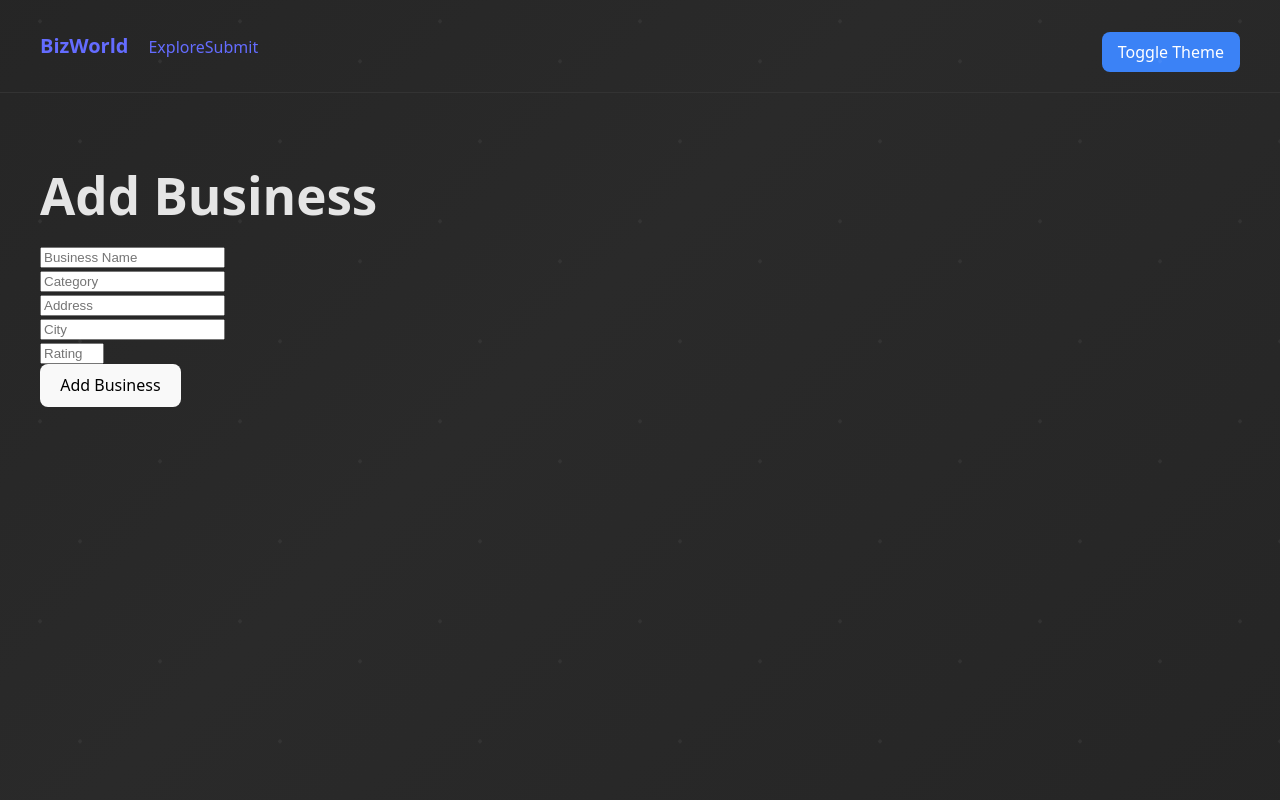
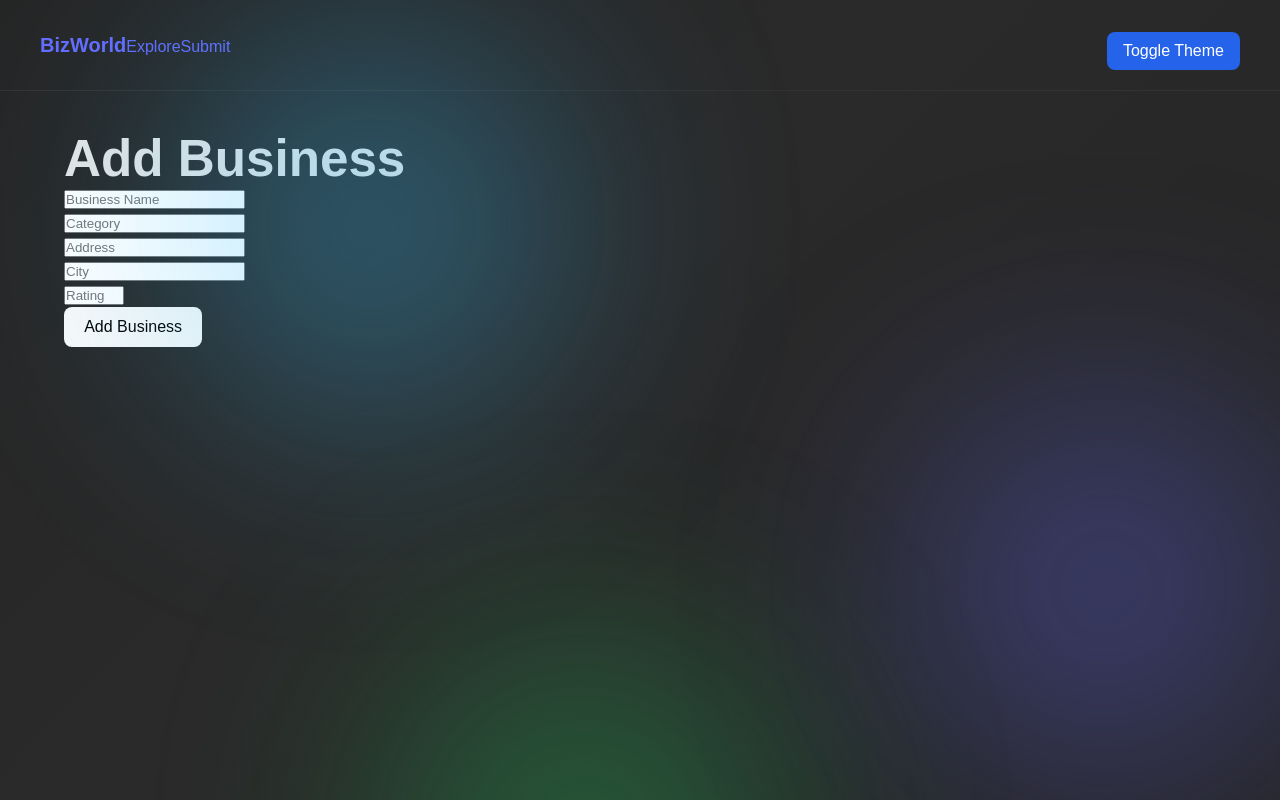
Before and after one commit to aaravruben/Locora, a React (Vite) app: page /submit in a window 1280 px wide. Shown: the top 800 px of the page. Built offline with nearby package versions, Linux system fonts and the light colour scheme.

Commit message:
simplify

```diff
--- a/src/App.css
+++ b/src/App.css
@@ -1,64 +1,31 @@
-radialGradient/* PAGE RESET */
+/* ------------------ RESET ------------------ */
 
-* {
-  box-sizing: border-box;
+*{
+box-sizing:border-box;
+margin:0;
+padding:0;
 }
 
-html, body, #root {
-  width: 100%;
-  height: 100%;
-  margin: 0;
-  padding: 10;
+html,body,#root{
+height:100%;
+width:100%;
+font-family:Arial, Helvetica, sans-serif;
 }
 
-
-/* FULL PAGE BACKGROUND */
-
-/* Animated Background */
+/* ------------------ THEME ------------------ */
 
 body.dark{
-background: linear-gradient(
--45deg,
-#1f1f1f,
-#2a2a2a,
-#1c1c1c,
-#2f2f2f
-);
-background-size: 400% 400%;
-animation: gradientMove 18s ease infinite;
 color:#e5e5e5;
+background:linear-gradient(-45deg,#1f1f1f,#2a2a2a,#1c1c1c,#2f2f2f);
+background-size:400% 400%;
+animation:gradientMove 18s ease infinite;
 }
 
 body.light{
-background: linear-gradient(
--45deg,
-#f2f2f2,
-#e8e8e8,
-#f6f6f6,
-#ececec
-);
+color:#111;
+background:linear-gradient(-45deg,#f2f2f2,#e8e8e8,#f6f6f6,#ececec);
 background-size:400% 400%;
-animation: gradientMove 18s ease infinite;
-color:#111;
-}
-.background-particles{
-position:fixed;
-top:0;
-left:0;
-width:100%;
-height:100%;
-pointer-events:none;
-background-image:
-radial-gradient(circle at 20% 20%, rgba(255,255,255,0.05) 2px, transparent 2px),
-radial-gradient(circle at 80% 40%, rgba(255,255,255,0.05) 2px, transparent 2px),
-radial-gradient(circle at 40% 80%, rgba(255,255,255,0.05) 2px, transparent 2px);
-background-size:200px 200px;
-animation:particlesMove 60s linear infinite;
-}
-
-@keyframes particlesMove{
-from{transform:translateY(0)}
-to{transform:translateY(-200px)}
+animation:gradientMove 18s ease infinite;
 }
 
 @keyframes gradientMove{
@@ -67,376 +34,7 @@ to{transform:translateY(-200px)}
 100%{background-position:0% 50%}
 }
 
-/* LIGHT MODE */
-
-.light {
-  background: #f5f5f5;
-  color: #111;
-}
-
-/* DARK MODE (GRAY) */
-
-.dark {
-  background: #181818;
-  color: #e5e5e5;
-}
-
-/* NAVBAR */
-
-.nav{
-display:flex;
-justify-content:space-between;
-align-items:center;
-padding:20px 40px;
-border-bottom:1px solid #333;
-}
-
-.logo{
-font-weight:700;
-font-size:20px;
-margin-right:20px;
-}
-
-.dark .nav {
-  border-bottom: 1px solid #333;
-}
-
-.logo {
-  font-weight: 700;
-  font-size: 20px;
-}
-
-.nav-links a {
-  margin-right: 20px;
-  text-decoration: none;
-  font-weight: 500;
-}
-
-/* PAGE CONTAINER */
-
-.container{
-max-width:1200px;
-margin:0 auto;
-padding:40px 24px;
-}
-/* TITLES */
-
-h1 {
-  font-size: 34px;
-  margin-bottom: 20px;
-}
-
-/* SEARCH BAR */
-
-.search {
-  width: 100%;
-  max-width: 500px;
-  padding: 12px;
-  border-radius: 10px;
-  border: 1px solid #ddd;
-  margin-bottom: 30px;
-}
-
-.dark .search {
-  background: #222;
-  border: 1px solid #444;
-  color: white;
-}
-
-/* GRID */
-
-/* BUSINESS GRID */
-
-.business-grid{
-display:grid;
-grid-template-columns:repeat(auto-fill,minmax(280px,1fr));
-gap:28px;
-}
-
-.card{
-background:rgba(255,255,255,0.05);
-backdrop-filter:blur(10px);
-border:1px solid rgba(255,255,255,0.1);
-padding:22px;
-border-radius:12px;
-transition:0.2s;
-cursor:pointer;
-}
-
-.card:hover{
-transform:translateY(-909090909px);
-box-shadow:0 15px 30px rgba(0,0,0,.4);
-border-color:#4a4a4a;
-}
-
-.card h3 {
-  margin-top: 0;
-  margin-bottom: 10px;
-}
-
-.card p {
-  margin: 6px 0;
-  color: #aaa;
-}
-
-.card span {
-  font-size: 14px;
-  color: #8ab4ff;
-}
-
-.rating {
-  margin-top: 10px;
-  font-size: 14px;
-}
-
-/* CARDS */
-
-.card {
-  padding: 22px;
-  border-radius: 14px;
-  border: 1px solid #e5e5e5;
-  background: white;
-  transition: 0.2s;
-}
-
-.dark .card {
-  background: #222;
-  border: 1px solid #333;
-}
-
-.card:hover {
-  transform: translateY(-4px);
-}
-
-/* CARD TEXT */
-
-.card p {
-  opacity: 0.7;
-}
-
-.card span {
-  font-size: 14px;
-  opacity: 0.6;
-}
-
-/* BUTTONS */
-
-.button {
-  display: inline-block;
-  padding: 9px 16px;
-  border-radius: 8px;
-  border: none;
-  cursor: pointer;
-  font-weight: 500;
-  margin-top: 12px;
-  background: #2563eb;
-  color: white;
-}
-
-.button:hover {
-  opacity: 0.9;
-}
-
-/* DARK BUTTON */
-
-.dark .button {
-  background: #3b82f6;
-}
-
-/* FORMS */
-
-.form {
-  display: flex;
-  flex-direction: column;
-  gap: 14px;
-  max-width: 420px;
-}
-
-.form input,
-.form textarea {
-  padding: 12px;
-  border-radius: 8px;
-  border: 1px solid #ddd;
-}
-
-.dark .form input,
-.dark .form textarea {
-  background: #222;
-  border: 1px solid #444;
-  color: white;
-}
-/* HERO */
-
-.hero {
-  margin-bottom: 40px;
-}
-
-.hero h1 {
-  font-size: 56px;
-  margin-bottom: 25px;
-}
-
-/* SEARCH */
-
-.search {
-  width: 100%;
-  max-width: 500px;
-  padding: 14px;
-  border-radius: 10px;
-  border: 1px solid #444;
-  font-size: 16px;
-}
-
-/* CARDS */
-
-.card {
-  display: block;
-  padding: 24px;
-  border-radius: 14px;
-  text-decoration: none;
-  transition: 0.2s;
-}
-
-.card:hover {
-  transform: translateY(-5px);
-}
-
-/* RATING */
-
-.rating {
-  margin-top: 10px;
-  font-size: 14px;
-}
-/* HERO */
-
-.hero{
-margin-bottom:50px;
-}
-
-.hero h1{
-font-size:48px;
-margin-bottom:10px;
-}
-
-.hero-sub{
-color:#aaa;
-margin-bottom:25px;
-}
-
-/* LOADING */
-
-.loading{
-margin:30px 0;
-color:#aaa;
-}
-
-/* CARD IMPROVEMENTS */
-
-.card-header{
-display:flex;
-justify-content:space-between;
-align-items:center;
-}
-
-.category{
-color:#bbb;
-margin:8px 0;
-}
-
-.city{
-font-size:14px;
-color:#888;
-}
-
-/* BETTER CARD HOVER */
-
-.card:hover{
-transform:translateY(-6px);
-box-shadow:0 10px 20px rgba(0,0,0,0.3);
-}
-.skeleton{
-height:120px;
-border-radius:12px;
-background:linear-gradient(
-90deg,
-#2a2a2a 25%,
-#333 37%,
-#2a2a2a 63%
-);
-background-size:400% 100%;
-animation:skeleton 1.4s ease infinite;
-}
-
-@keyframes skeleton{
-0%{background-position:100% 50%}
-100%{background-position:0 50%}
-}
-/* GRID BACKGROUND */
-
-.grid-background{
-position:fixed;
-top:0;
-left:0;
-width:100%;
-height:100%;
-z-index:-2;
-background-image:
-linear-gradient(rgba(255,255,255,0.05) 1px, transparent 1px),
-linear-gradient(90deg, rgba(255,255,255,0.05) 1px, transparent 1px);
-background-size:60px 60px;
-animation:gridMove 20s linear infinite;
-}
-
-@keyframes gridMove{
-0%{
-transform:translateY(0);
-}
-100%{
-transform:translateY(60px);
-}
-}
-/* GLASS BLOBS */
-
-.blob{
-position:fixed;
-width:400px;
-height:400px;
-border-radius:50%;
-filter:blur(120px);
-opacity:.35;
-z-index:-1;
-animation:blobMove 18s ease-in-out infinite alternate;
-}
-
-.blob1{
-background:#4f46e5;
-top:-100px;
-left:-100px;
-}
-
-.blob2{
-background:#06b6d4;
-bottom:-120px;
-right:-120px;
-animation-delay:6s;
-}
-
-.blob3{
-background:#9333ea;
-top:40%;
-left:50%;
-animation-delay:3s;
-}
-
-@keyframes blobMove{
-0%{
-transform:translate(0,0) scale(1);
-}
-100%{
-transform:translate(80px,-60px) scale(1.2);
-}
-}
-/* BACKGROUND CONTAINER */
+/* ------------------ BACKGROUND ------------------ */
 
 .background{
 position:fixed;
@@ -448,15 +46,15 @@ z-index:-1;
 overflow:hidden;
 }
 
-/* ANIMATED GRID */
+/* animated grid */
 
 .grid{
 position:absolute;
 width:200%;
 height:200%;
 background-image:
-linear-gradient(rgba(255,255,255,0.05) 1px, transparent 1px),
-linear-gradient(90deg, rgba(255,255,255,0.05) 1px, transparent 1px);
+linear-gradient(rgba(255,255,255,0.05) 1px,transparent 1px),
+linear-gradient(90deg,rgba(255,255,255,0.05) 1px,transparent 1px);
 background-size:40px 40px;
 animation:gridMove 20s linear infinite;
 }
@@ -466,7 +64,7 @@ animation:gridMove 20s linear infinite;
 100%{transform:translate(-40px,-40px)}
 }
 
-/* GLASS BLOBS */
+/* blobs */
 
 .blob{
 position:absolute;
@@ -474,8 +72,8 @@ width:400px;
 height:400px;
 border-radius:50%;
 filter:blur(120px);
-opacity:0.4;
-animation:float 18s infinite ease-in-out;
+opacity:.35;
+animation:float 18s ease-in-out infinite;
 }
 
 .blob1{
@@ -499,7 +97,188 @@ animation-delay:6s;
 }
 
 @keyframes float{
-0%{transform:translateY(0px) translateX(0px)}
-50%{transform:translateY(-80px) translateX(60px)}
-100%{transform:translateY(0px) translateX(0px)}
+0%{transform:translate(0,0)}
+50%{transform:translate(60px,-80px)}
+100%{transform:translate(0,0)}
 }
+
+/* ------------------ NAVBAR ------------------ */
+
+.nav{
+display:flex;
+justify-content:space-between;
+align-items:center;
+padding:20px 40px;
+border-bottom:1px solid #333;
+}
+
+.logo{
+font-size:20px;
+font-weight:700;
+}
+
+.nav-links a{
+margin-right:20px;
+text-decoration:none;
+font-weight:500;
+}
+
+/* ------------------ PAGE ------------------ */
+
+.container{
+max-width:1200px;
+margin:auto;
+padding:40px 24px;
+}
+
+/* ------------------ HERO ------------------ */
+
+.hero{
+margin-bottom:40px;
+}
+
+.hero h1{
+font-size:48px;
+margin-bottom:10px;
+}
+
+.hero-sub{
+opacity:.7;
+margin-bottom:25px;
+}
+
+/* ------------------ SEARCH ------------------ */
+
+.search{
+width:100%;
+max-width:500px;
+padding:14px;
+border-radius:10px;
+border:1px solid #444;
+font-size:16px;
+}
+
+.dark .search{
+background:#222;
+color:white;
+}
+
+/* ------------------ GRID ------------------ */
+
+.business-grid{
+display:grid;
+grid-template-columns:repeat(auto-fill,minmax(260px,1fr));
+gap:24px;
+}
+
+/* ------------------ CARDS ------------------ */
+
+.card{
+padding:24px;
+border-radius:14px;
+border:1px solid #ddd;
+background:rgba(255,255,255,0.6);
+backdrop-filter:blur(10px);
+transition:all .2s;
+text-decoration:none;
+}
+
+.dark .card{
+background:rgba(40,40,40,.7);
+border:1px solid #333;
+}
+
+.card:hover{
+transform:translateY(-6px);
+box-shadow:0 10px 25px rgba(0,0,0,.3);
+}
+
+/* card content */
+
+.card-header{
+display:flex;
+justify-content:space-between;
+}
+
+.category{
+opacity:.7;
+margin:6px 0;
+}
+
+.city{
+font-size:14px;
+opacity:.6;
+}
+
+.rating{
+font-size:14px;
+margin-top:10px;
+}
+
+/* ------------------ BUTTONS ------------------ */
+
+.button{
+display:inline-block;
+padding:10px 16px;
+border-radius:8px;
+border:none;
+cursor:pointer;
+font-weight:500;
+background:#2563eb;
+color:white;
+margin-top:12px;
+}
+
+.button:hover{
+opacity:.9;
+}
+
+/* ------------------ FORMS ------------------ */
+
+.form{
+display:flex;
+flex-direction:column;
+gap:14px;
+max-width:420px;
+}
+
+.form input,
+.form textarea{
+padding:12px;
+border-radius:8px;
+border:1px solid #ddd;
+}
+
+.dark .form input,
+.dark .form textarea{
+background:#222;
+border:1px solid #444;
+color:white;
+}
+
+/* ------------------ LOADING ------------------ */
+
+.loading{
+margin:30px 0;
+opacity:.6;
+}
+
+/* skeleton loading */
+
+.skeleton{
+height:120px;
+border-radius:12px;
+background:linear-gradient(
+90deg,
+#2a2a2a 25%,
+#333 37%,
+#2a2a2a 63%
+);
+background-size:400% 100%;
+animation:skeleton 1.4s infinite;
+}
+
+@keyframes skeleton{
+0%{background-position:100% 50%}
+100%{background-position:0 50%}
+}
```
